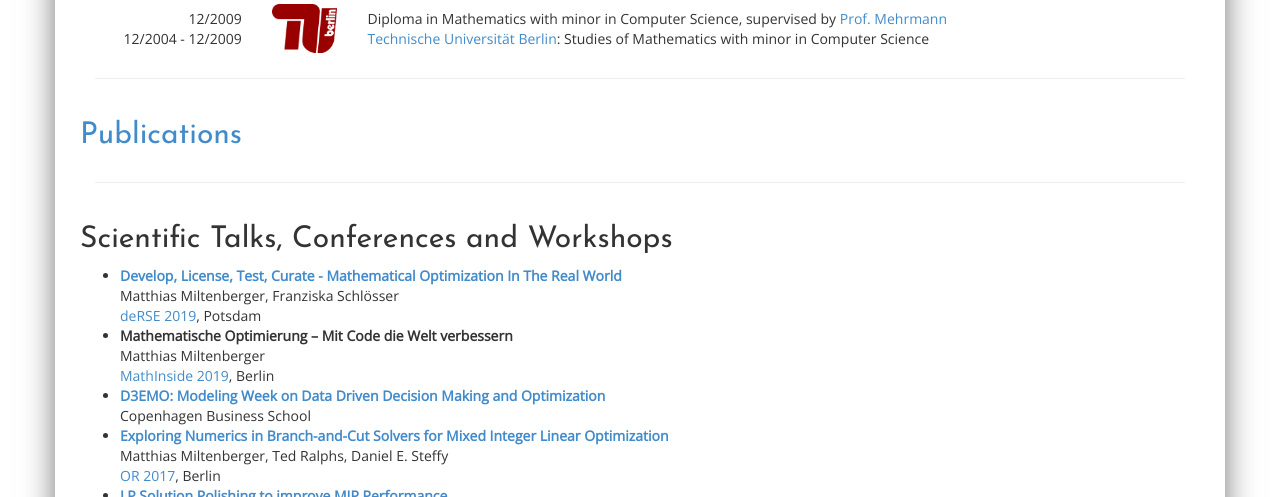
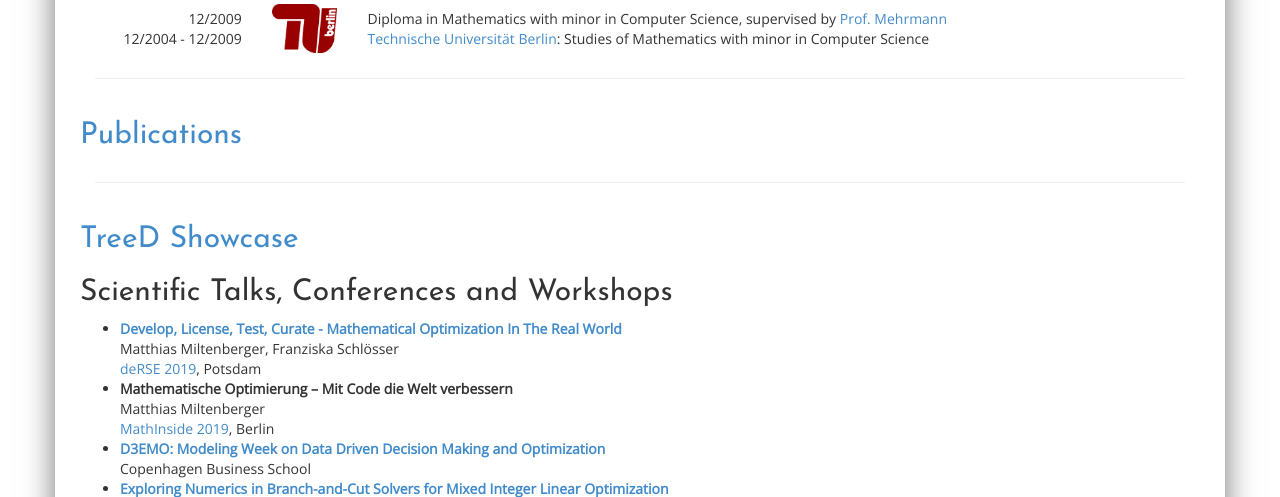
Before and after one commit to mattmilten/mattmilten.github.io, a PHP site: page / in a window 1280 px wide. Shown: the part 596-1093 px from the top of the page. Run offline with PHP 8.4, Linux system fonts and the light colour scheme; some libraries are stand-ins or nearby versions.

Commit message:
add treed showcase again

```diff
--- a/index.php
+++ b/index.php
@@ -161,6 +161,8 @@
       <hr>
 
       <div class="row">
+        <h2><a href="https://www.zib.de/miltenberger/treed-showcase.html">TreeD Showcase</a></h2>
+
         <h2>Scientific Talks, Conferences and Workshops</h2>
         <ul>
 
```
